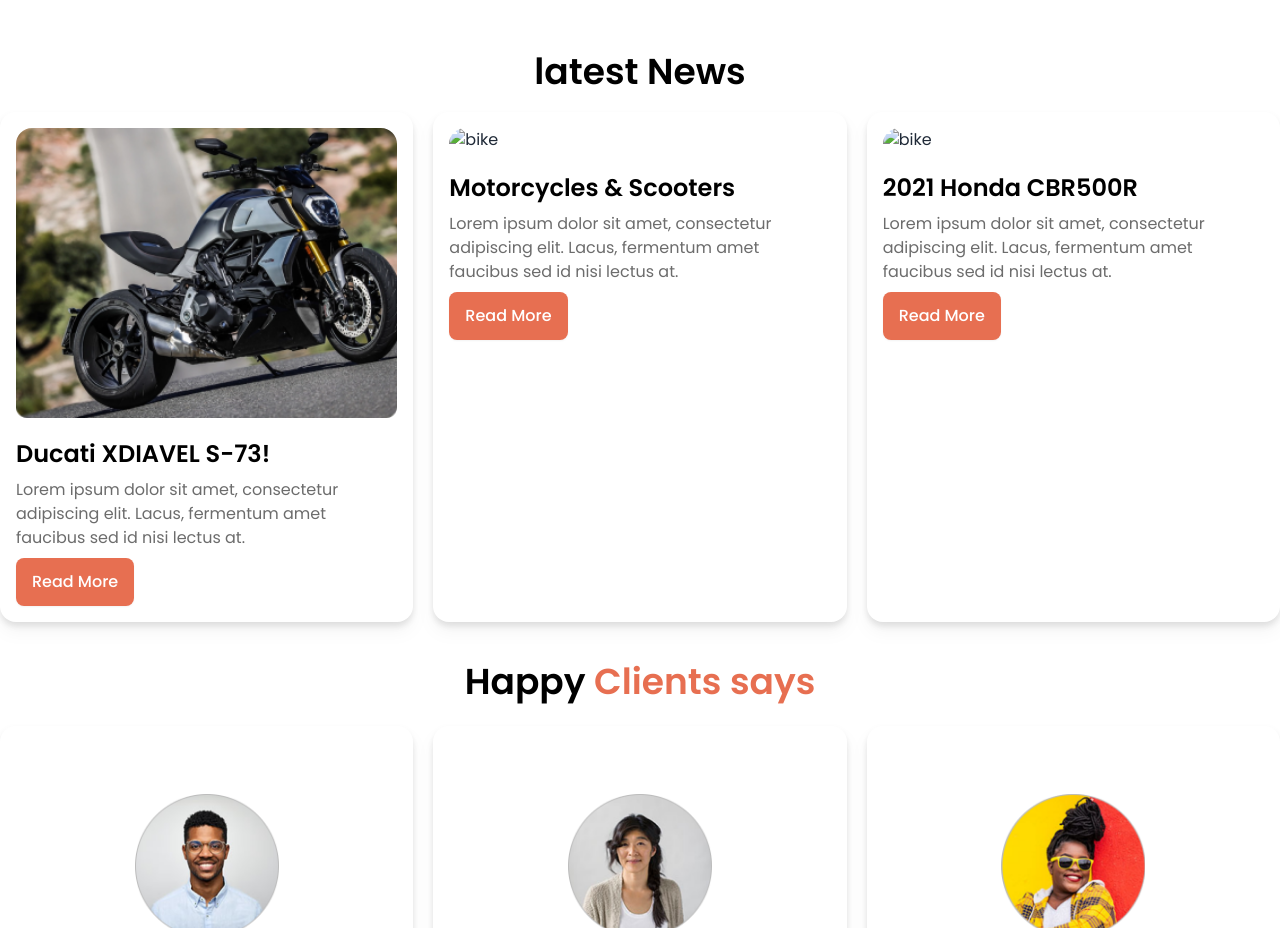
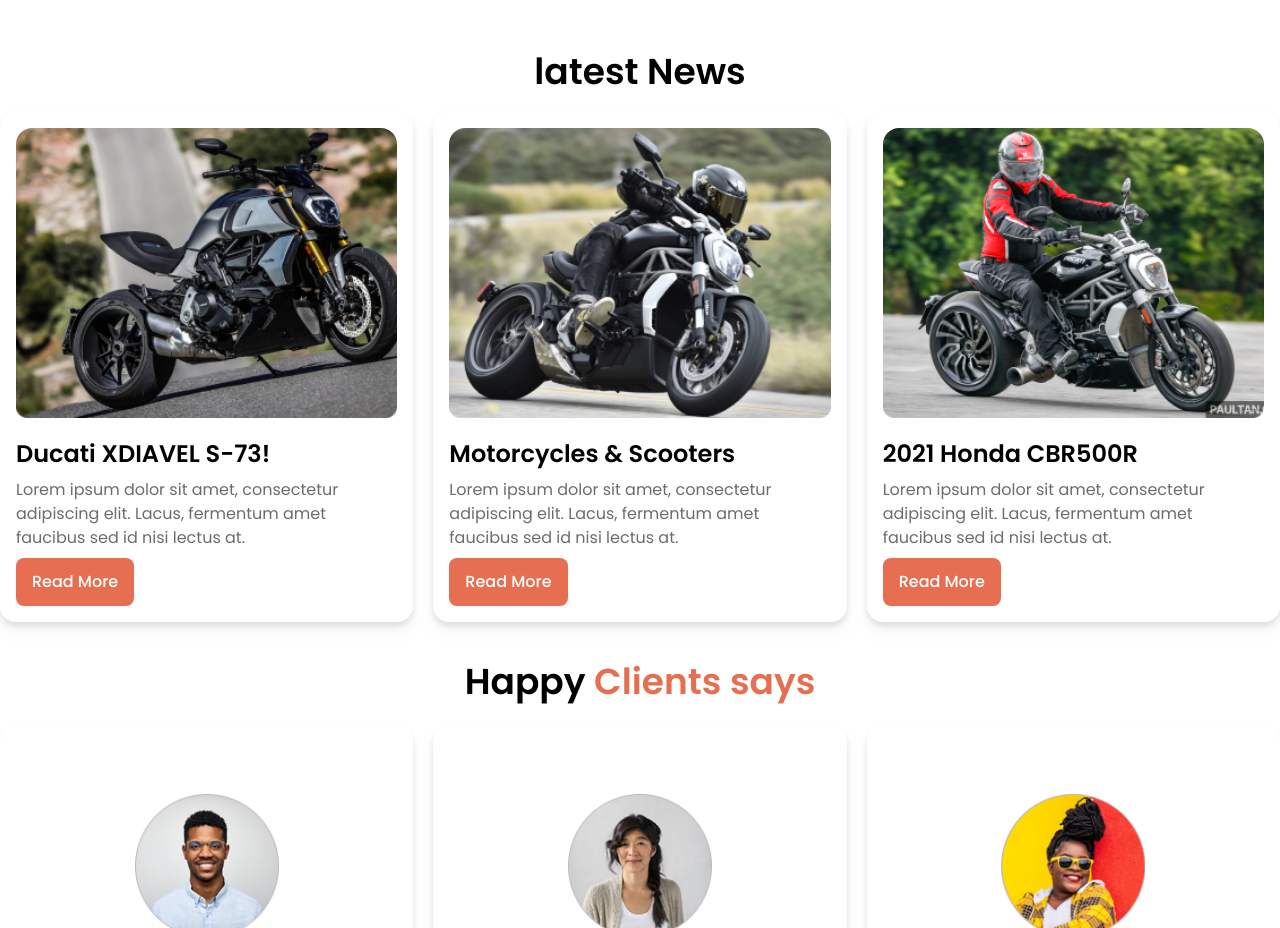
Before and after one commit to sahinwebdev/Biker-zone-website-with-Daisy-UI, a plain HTML site: page index.html in a window 1280 px wide. Shown: the part 1000-1928 px from the top of the page. Drawn offline with nearby package versions, Linux system fonts and the light colour scheme; the site is published under a folder, as on GitHub Pages, so addresses that start at the root find nothing.

Commit message:
Image Loading fixed

```diff
--- a/index.html
+++ b/index.html
@@ -174,8 +174,8 @@
         <h6 class="text-red-600 mb-1 mt-4">Best bike collection</h6>
       </div>
       <div class="w-8 h-[1px] bg-red-600 mx-auto mb-5"></div>
-      <div class="flex flex-col gap-5 md:flex-row justify-between px-2"><img src="images/others/feature-bike.png"
-          alt="">
+      <div class="flex flex-col gap-5 md:flex-row justify-between px-2">
+        <img src="images/others/feature-bike.png" alt="">
         <img src="images/others/feature-bike.png" alt="">
         <img src="images/others/feature-bike.png" alt="">
       </div>
@@ -204,7 +204,7 @@
         <!-- Second Card -->
         <div class="card bg-white drop-shadow-lg p-4 flex flex-col gap-3">
           <figure class="">
-            <img src="/images/others/latest2.png" alt="bike" class="rounded-none w-full" />
+            <img src="images/others/latest2.png" alt="bike" class="rounded-none w-full" />
           </figure>
           <div class="text-left px-0 pt-2 space-y-2">
             <h3 class="card-title text-black text-2xl">Motorcycles & Scooters</h3>
@@ -221,7 +221,7 @@
         <!-- Third Card -->
         <div class="card bg-white drop-shadow-lg p-4 flex flex-col gap-3">
           <figure class="">
-            <img src="/images/others/latest3.png" alt="bike" class="rounded-none w-full" />
+            <img src="images/others/latest3.png" alt="bike" class="rounded-none w-full" />
           </figure>
           <div class="text-left px-0 pt-2 space-y-2">
             <h3 class="card-title text-black text-2xl">2021 Honda CBR500R</h3>
```
